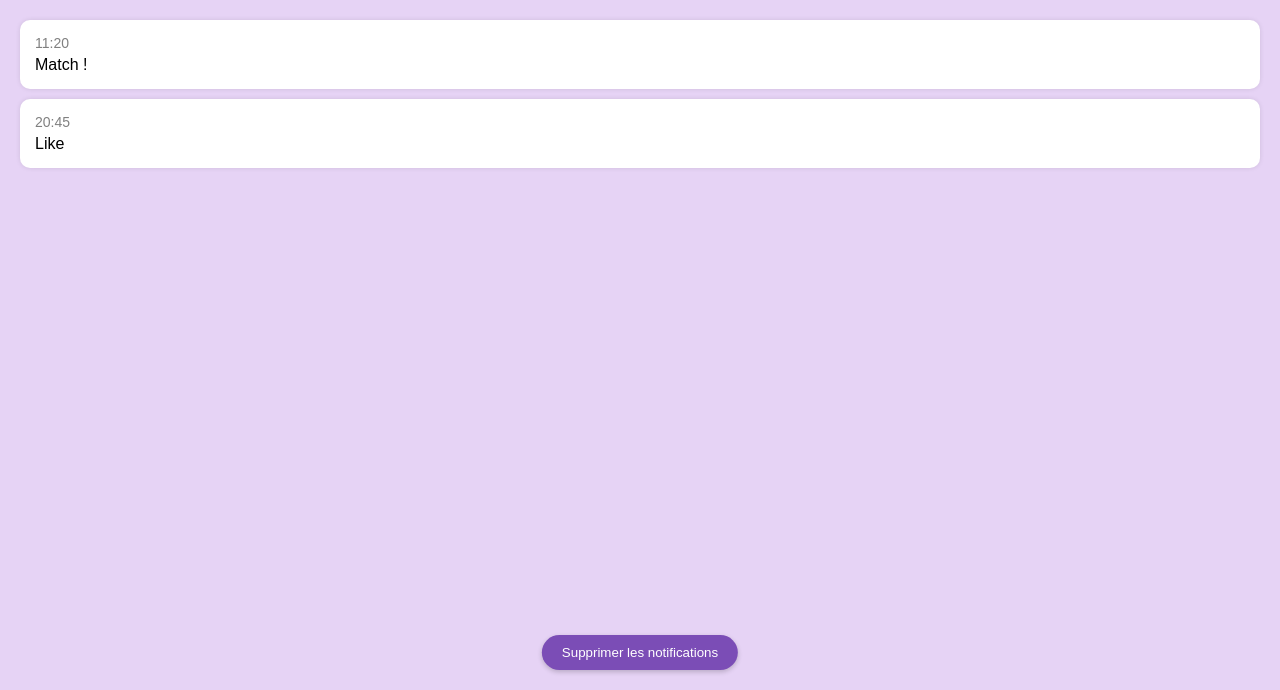
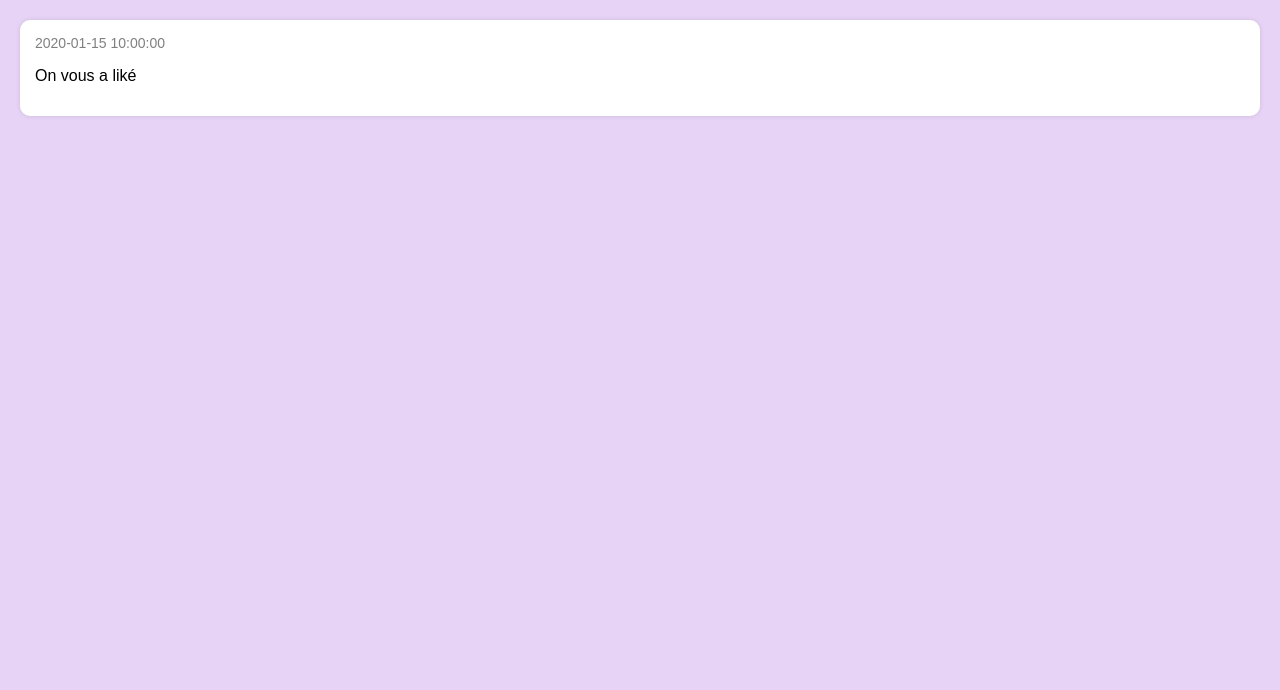
Before and after one commit to kingaventure/app-loove, a PHP site: the page made by Front-end/View/notification.php in a window 1280 px wide. Shown: the part 110-800 px from the top of the page. Run offline with PHP 8.4, Linux system fonts and the light colour scheme; the template is opened without the code that fills it: most values are stand-ins (such as "Sample title", 1, 10 or a date in 2020).

Commit message:
ajout des notifications

```diff
--- a/Front-end/View/home.php
+++ b/Front-end/View/home.php
@@ -117,7 +117,7 @@
   <div class="navbar">
     <a href="/app-loove/index.php?component=movie" class="nav-item">🎬</a>
         <a href="/app-loove/index.php?component=messages" class="nav-item">💬</a>
-        <a href="#" class="nav-item">🔔</a>
+        <a href="/app-loove/index.php?component=notification" class="nav-item">🔔</a>
         <a href="#" class="nav-item">➕</a>
   </div>
 </body>
--- a/Front-end/View/notification.php
+++ b/Front-end/View/notification.php
@@ -8,19 +8,22 @@
 </head>
 <body>
   <header>
-    <button class="close-btn" onclick="alert('Fermer les notifications')">&times;</button>
+     <a href="/app-loove/index.php?component=home">
+        <button class="close-btn">&times;</button>
+     </a>
     <h1>Notifications</h1>
   </header>
+
   <div class="notifications">
-    <div class="notification">
-      <time>11:20</time>
-      Match !
-    </div>
-    <div class="notification">
-      <time>20:45</time>
-      Like
-    </div>
+    <?php if (isset($notifs) && is_array($notifs)): ?>
+      <?php foreach ($notifs as $notif): ?>
+        <div class="notification">
+          <time><?= htmlspecialchars($notif['date'], ENT_QUOTES) ?></time>
+          <p>On vous a liké</p>
+        </div>
+      <?php endforeach; ?>
+    <?php endif; ?>
   </div>
-  <button class="delete-btn" onclick="alert('Notifications supprimées')">Supprimer les notifications</button>
 </body>
+
 </html>
```
Also changed, not shown: Back-end/Controller/notification.php (added, +9 -0 lines), Back-end/Model/notification.php (added, +20 -0 lines).
